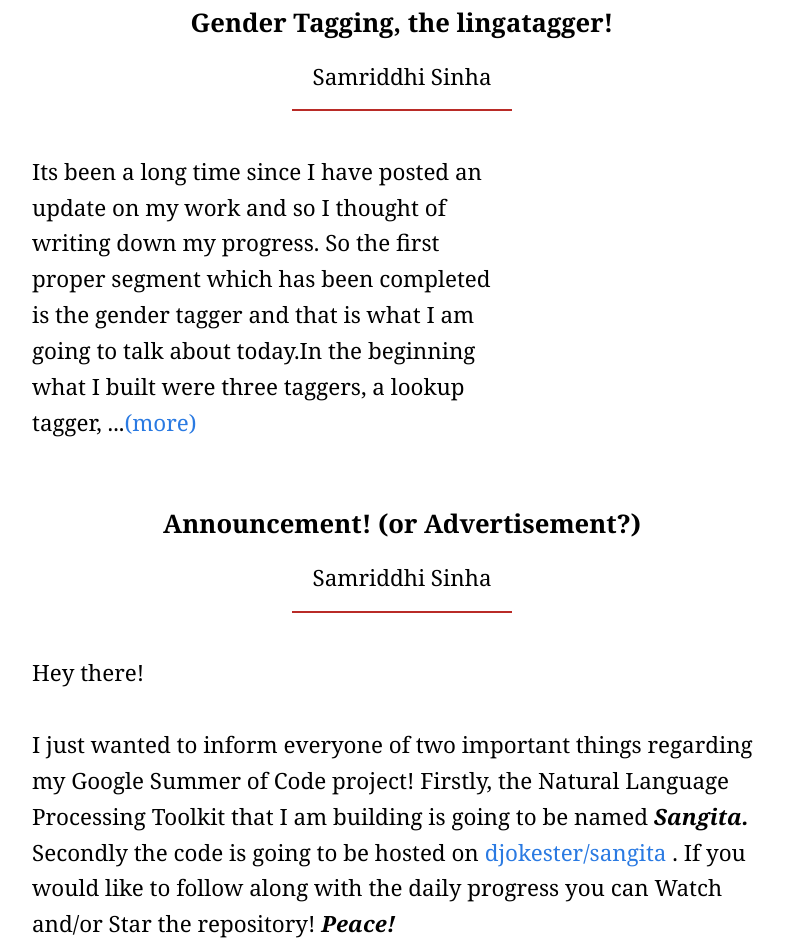
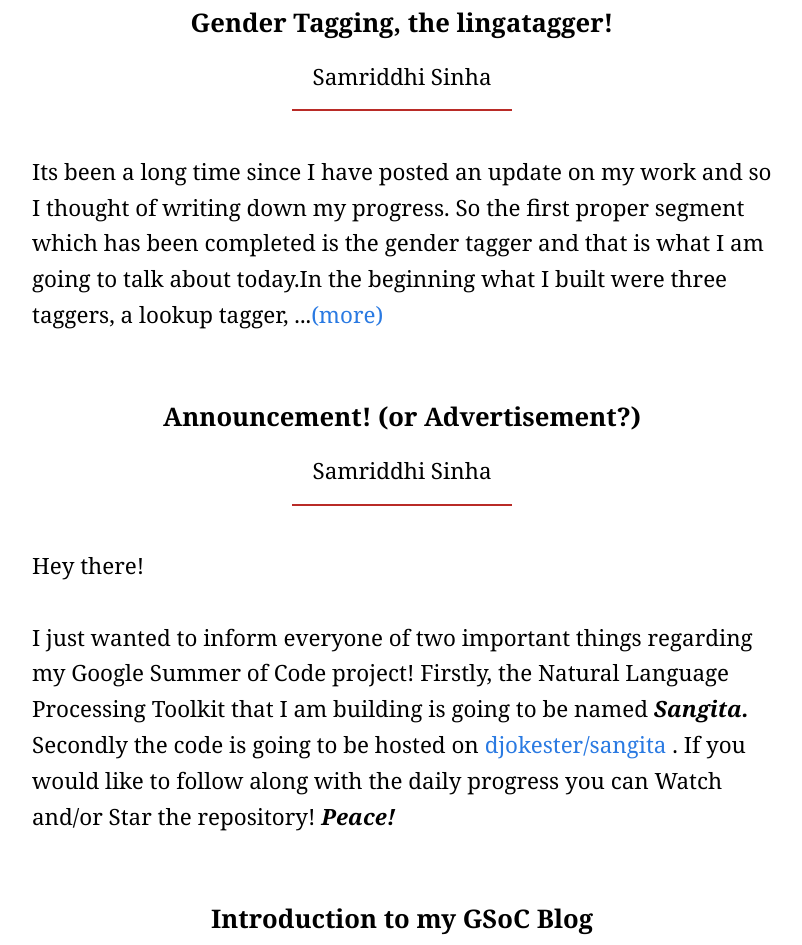
Before and after one commit to SangitaNLP/SangitaNLP.github.io, a plain HTML site: page blog.html in a window 1280 px wide. Shown: the part 1561-2506 px from the top of the page, without its empty margins (238-1040 px from the left). Drawn offline with nearby package versions, Linux system fonts and the light colour scheme.

Commit message:
Added changes to blog

```diff
--- a/blog.html
+++ b/blog.html
@@ -67,7 +67,7 @@
             <p class="article-title">Gender Tagging, the lingatagger!</p>
             <p class="article-author">Samriddhi Sinha</p>
             <div class="article-divider"></div>
-            <p class="article-content" style="width: 65%">
+            <p class="article-content">
                 Its been a long time since I have posted an update on my work and so I thought of writing down my progress. So the first proper segment which has been completed is the gender tagger and that is what I am going to talk about today.In the beginning what I built were three taggers, a lookup tagger, ...<a href="https://sangitanlp.quora.com/Gender-Tagging-the-lingatagger?share=7a10259e&srid=RWPo">(more)</a>
             </p>
         </div>
```
